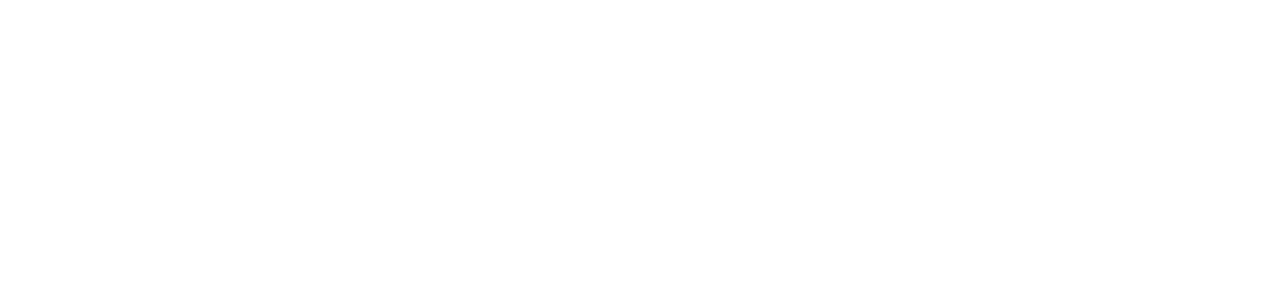
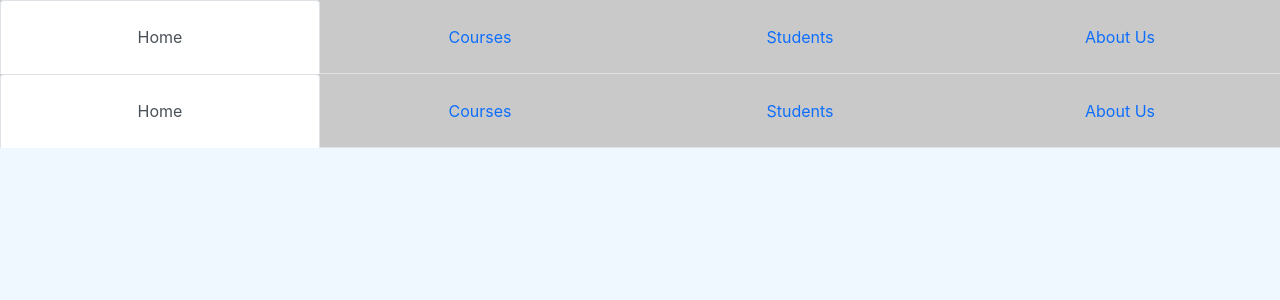
Before and after one commit to sohazur/futurelearn-react, a React (Create React App) app: page / in a window 1280 px wide. Shown: the top 300 px of the page. Built offline with nearby package versions, Linux system fonts and the light colour scheme.

Commit message:
Added a header without style

```diff
--- a/src/App.css
+++ b/src/App.css
@@ -1,5 +1,6 @@
 .App {
   text-align: center;
+  background-color: rgb(201, 201, 201);
 }
 
 .App-logo {
--- a/src/App.js
+++ b/src/App.js
@@ -1,7 +1,17 @@
+import { Route, Routes } from "react-router-dom";
 import "./App.css";
+import Header from "./components/Header/Header";
 
 function App() {
-  return <div className="App"></div>;
+  return (
+    <div className="App">
+      <Header></Header>
+      <Routes>
+        <Route exact path="/" element={<Header></Header>} />
+        <Route exact path="/home" element={<Header></Header>} />
+      </Routes>
+    </div>
+  );
 }
 
 export default App;
--- a/src/components/Header/Header.js
+++ b/src/components/Header/Header.js
@@ -0,0 +1,33 @@
+import React from "react";
+import { Nav } from "react-bootstrap";
+
+const Header = () => {
+  return (
+    <div>
+      <Nav justify variant="tabs" defaultActiveKey="/home">
+        <Nav.Item>
+          <Nav.Link className="py-4" to="/home" eventKey="/home">
+            Home
+          </Nav.Link>
+        </Nav.Item>
+        <Nav.Item>
+          <Nav.Link className="py-4" to="/courses" eventKey="/courses">
+            Courses
+          </Nav.Link>
+        </Nav.Item>
+        <Nav.Item>
+          <Nav.Link className="py-4" to="/students" eventKey="/students">
+            Students
+          </Nav.Link>
+        </Nav.Item>
+        <Nav.Item>
+          <Nav.Link className="py-4" to="/about-us" eventKey="/about-us">
+            About Us
+          </Nav.Link>
+        </Nav.Item>
+      </Nav>
+    </div>
+  );
+};
+
+export default Header;
--- a/src/index.css
+++ b/src/index.css
@@ -1,13 +1,14 @@
 body {
   margin: 0;
-  font-family: -apple-system, BlinkMacSystemFont, 'Segoe UI', 'Roboto', 'Oxygen',
-    'Ubuntu', 'Cantarell', 'Fira Sans', 'Droid Sans', 'Helvetica Neue',
+  font-family: -apple-system, BlinkMacSystemFont, "Segoe UI", "Roboto", "Oxygen",
+    "Ubuntu", "Cantarell", "Fira Sans", "Droid Sans", "Helvetica Neue",
     sans-serif;
   -webkit-font-smoothing: antialiased;
   -moz-osx-font-smoothing: grayscale;
+  background-color: aliceblue;
 }
 
 code {
-  font-family: source-code-pro, Menlo, Monaco, Consolas, 'Courier New',
+  font-family: source-code-pro, Menlo, Monaco, Consolas, "Courier New",
     monospace;
 }
```
